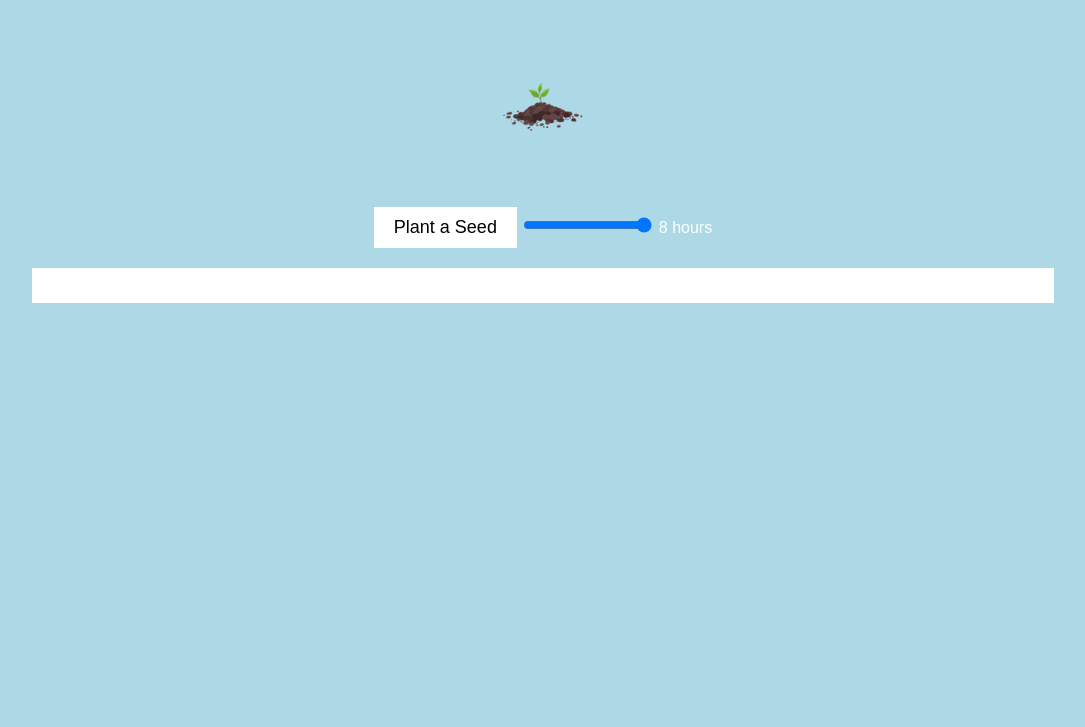
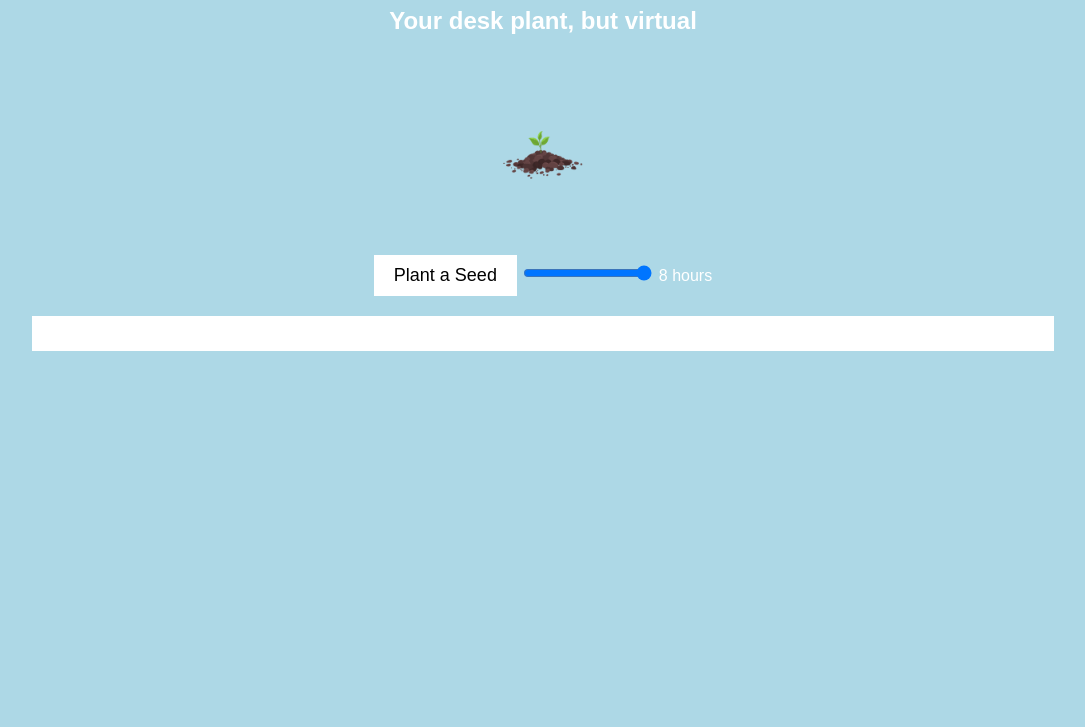
Before and after one commit to lynxxes/workplant, a plain HTML site: page index.html in a window 1280 px wide. Shown: the part 73-800 px from the top of the page, without its empty margins (97-1182 px from the left). Drawn offline with Linux system fonts and the light colour scheme.

Commit message:
Update index.html

```diff
--- a/index.html
+++ b/index.html
@@ -60,6 +60,7 @@
 </head>
 <body>
     <h1>Work Plant</h1>
+    <h2>Your desk plant, but virtual</h2>
     <img id="plantImage" src="plant1.png" alt="Plant">
     <button id="plantButton" onclick="togglePlanting()">Plant a Seed</button>
     <input type="range" id="timeSlider" min="1" max="8" value="8" oninput="updateSliderLabel()">
```
